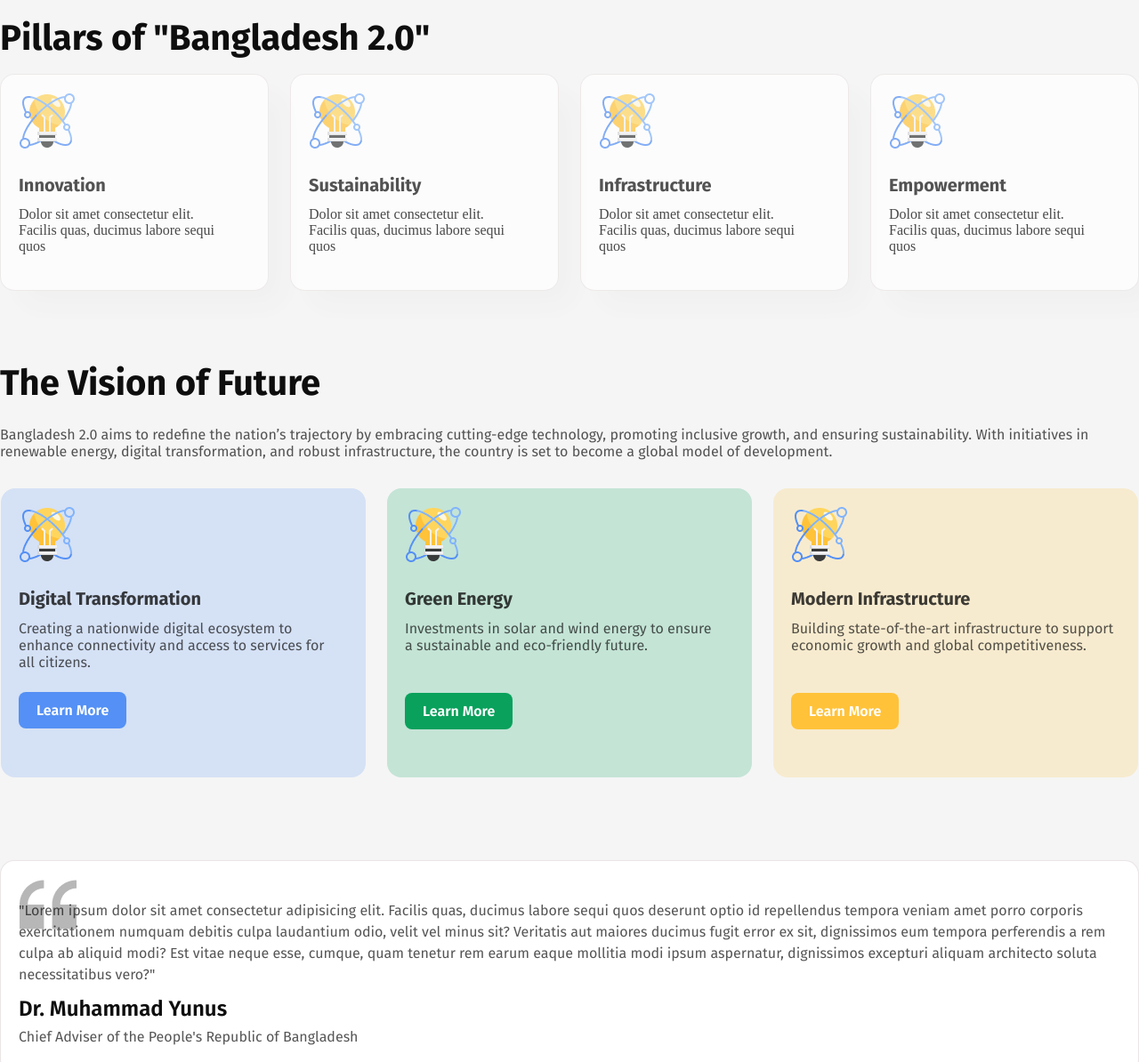
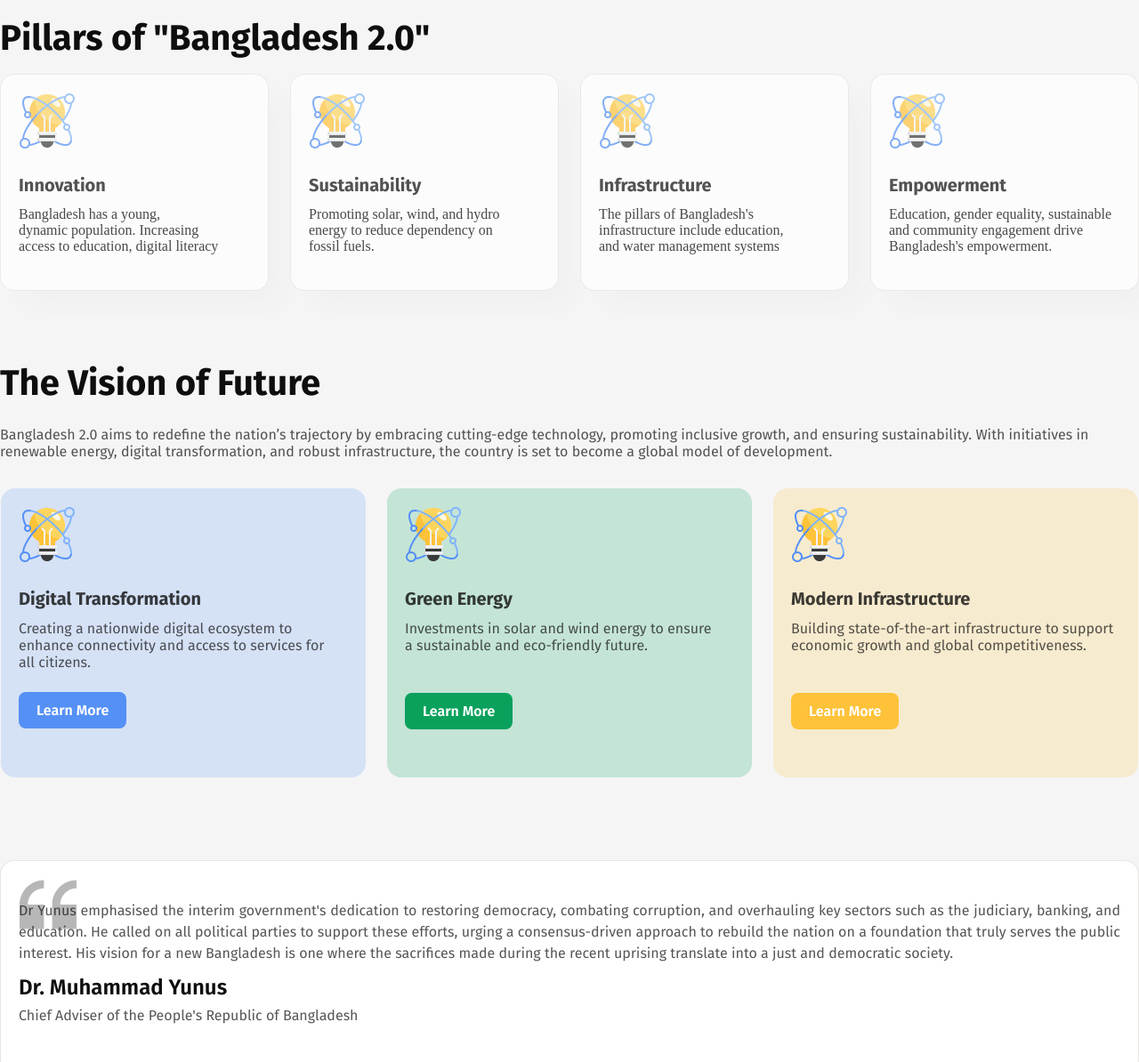
Before and after one commit to Hasnatkallol/Assignment-1, a plain HTML site: page index.html in a window 1280 px wide. Shown: the part 671-1865 px from the top of the page at 89% size. Drawn offline with Linux system fonts and the light colour scheme.

Commit message:
change dummy text

```diff
--- a/index.html
+++ b/index.html
@@ -43,28 +43,28 @@
                     <img class="card-img" src="./assets/card-icon.png" alt="">
                     <h4 class="card-title">Innovation</h4>
                     <p class="desssscription">
-                        Dolor sit amet consectetur elit. <br> Facilis quas, ducimus labore sequi <br> quos
+                        Bangladesh has a young, <br> dynamic population. Increasing <br> access to education, digital literacy
                     </p>
                 </div>
                 <div class="card">
                     <img class="card-img" src="./assets/card-icon.png" alt="">
                     <h4 class="card-title">Sustainability</h4>
                     <p class="desssscription">
-                        Dolor sit amet consectetur elit. <br> Facilis quas, ducimus labore sequi <br> quos
+                        Promoting solar, wind, and hydro energy to reduce dependency on <br> fossil fuels.
                     </p>
                 </div>
                 <div class="card">
                     <img class="card-img" src="./assets/card-icon.png" alt="">
                     <h4 class="card-title">Infrastructure</h4>
                     <p class="desssscription">
-                        Dolor sit amet consectetur elit. <br> Facilis quas, ducimus labore sequi <br> quos
-                    </p>
+                       The pillars of Bangladesh's infrastructure include education, <br> and water management systems
+                   </p>
                 </div>
                 <div class="card">
                     <img class="card-img" src="./assets/card-icon.png" alt="">
                     <h4 class="card-title">Empowerment</h4>
                     <p class="desssscription">
-                        Dolor sit amet consectetur elit. <br> Facilis quas, ducimus labore sequi <br> quos
+                       Education, gender equality, sustainable and community engagement drive Bangladesh's empowerment.
                     </p>
                 </div>
              </div>
@@ -103,7 +103,7 @@
                 <img src="./assets/quote-bg.png" alt="">
             </div>
             <p class="description">
-                "Lorem ipsum dolor sit amet consectetur adipisicing elit. Facilis quas, ducimus labore sequi quos deserunt optio id repellendus tempora veniam amet porro corporis <br> exercitationem numquam debitis culpa laudantium odio, velit vel minus sit? Veritatis aut maiores ducimus fugit error ex sit, dignissimos eum tempora perferendis a rem <br> culpa ab aliquid modi? Est vitae neque esse, cumque, quam tenetur rem earum eaque mollitia modi ipsum aspernatur, dignissimos excepturi aliquam architecto soluta <br> necessitatibus vero?"
+                Dr Yunus emphasised the interim government's dedication to restoring democracy, combating corruption, and overhauling key sectors such as the judiciary, banking, and education. He called on all political parties to support these efforts, urging a consensus-driven approach to rebuild the nation on a foundation that truly serves the public interest. His vision for a new Bangladesh is one where the sacrifices made during the recent uprising translate into a just and democratic society.
             </p>
             <h4>Dr. Muhammad Yunus</h4>
             <p class="description-2">Chief Adviser of the People's Republic of Bangladesh</p>
```
